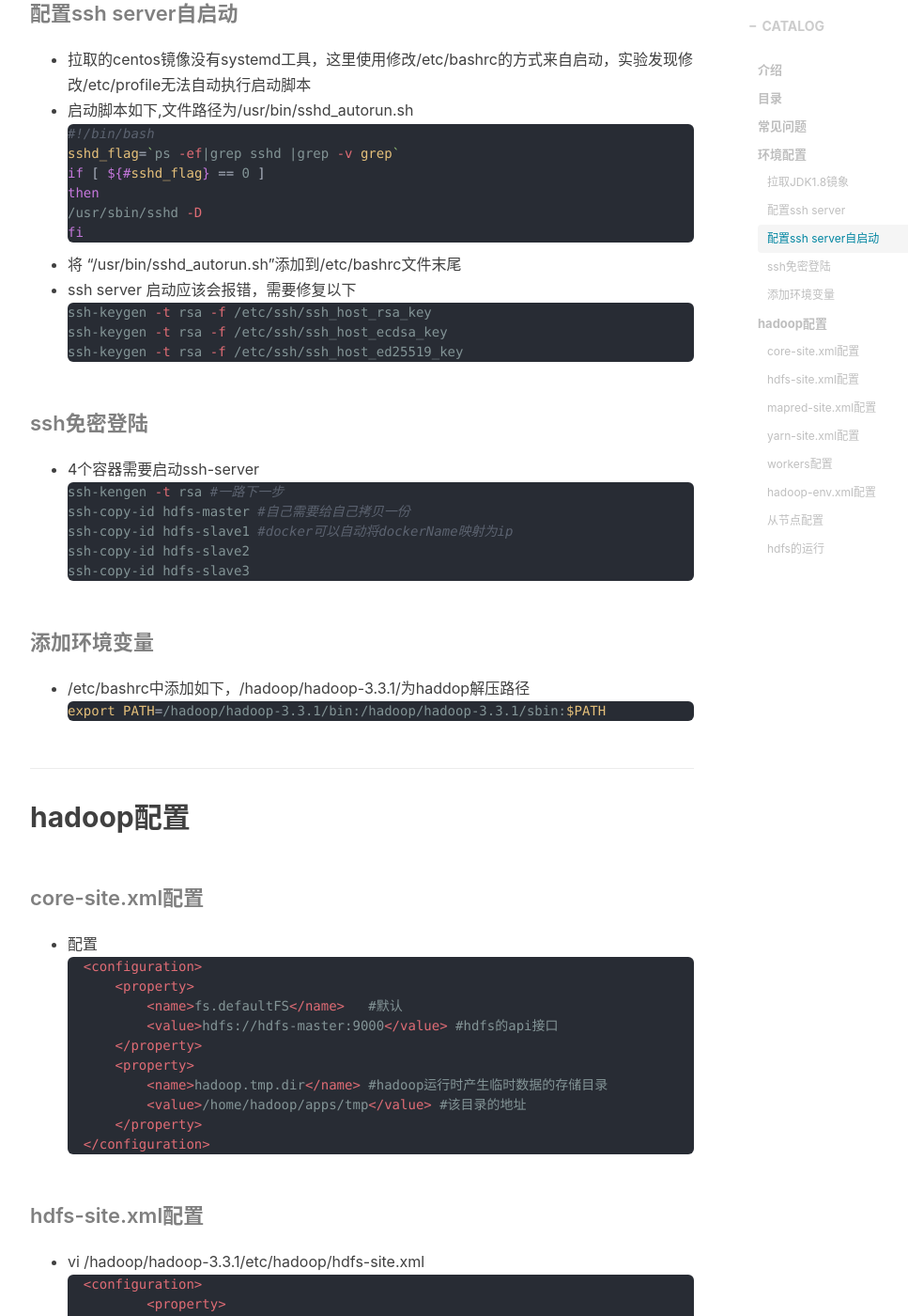
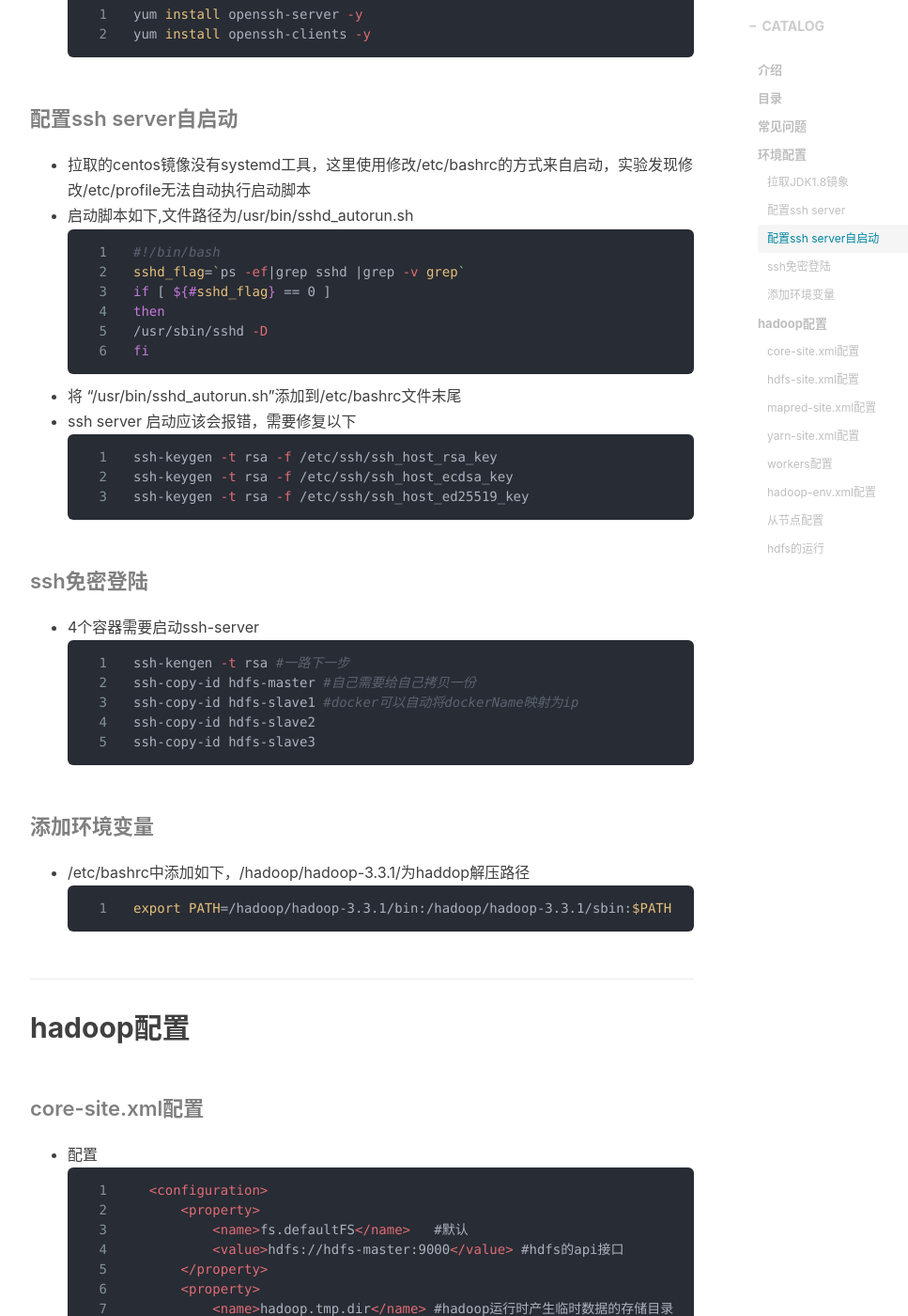
Before and after one commit to laowng/laowng.github.io, a Jekyll site: the page built from _posts/2021-09-29-分布式-hadoop环境搭建.md, in a window 1280 px wide and 1400 px high, scrolled down 2158 px. Shown: the whole window at 94% size, without its empty margins (233-1200 px from the left). Built offline with Jekyll 4.4.1, drawn with Linux system fonts in a browser that asks for light colours; nearby versions of some CDN libraries; comment, search, counter and statistics services are not loaded; some of the changed text lies outside the part shown.

Commit message:
修复hadoop blog 细节

```diff
--- a/_config.yml
+++ b/_config.yml
@@ -50,7 +50,20 @@
 markdown: kramdown
 highlighter: rouge
 kramdown:
-  input: GFM                            # use Github Flavored Markdown !important
+  auto_ids:       true
+  footnote_nr:    1
+  entity_output:  as_char
+  toc_levels:     1..6
+  smart_quotes:   lsquo,rsquo,ldquo,rdquo
+  input: GFM
+
+  syntax_highlighter_opts:
+    wrap:              div
+    line_numbers:      inline
+    line_number_start: 1
+    tab_width:         4
+    bold_every:        10
+    css:               style                         # use Github Flavored Markdown !important
 
 
 
```
